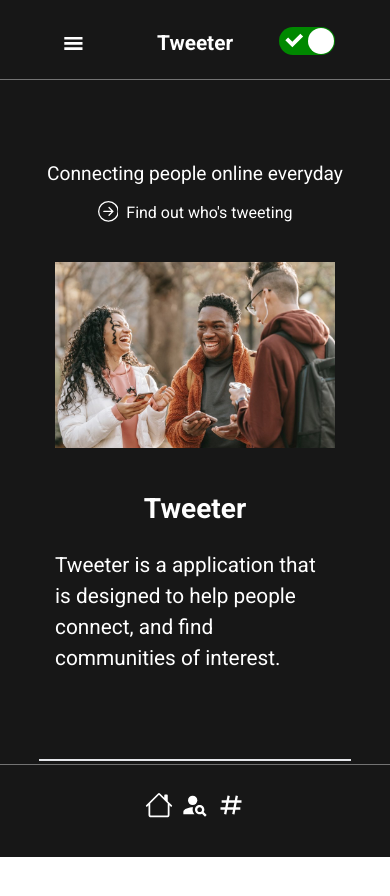
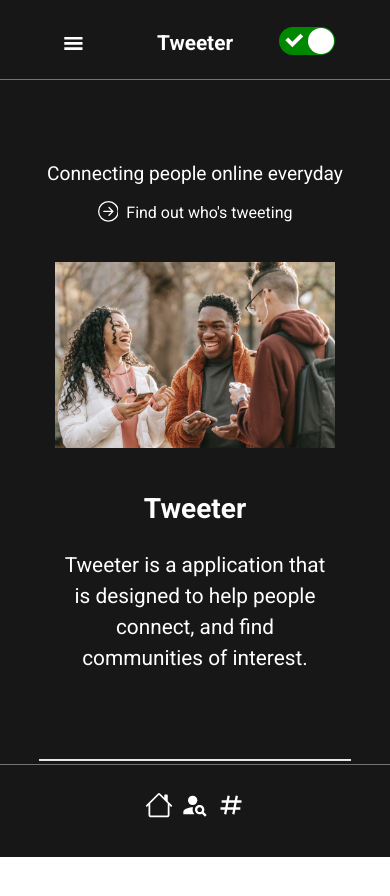
Before and after one commit to BrandonCarp/tweeter, a React (Create React App) app: page / in a window 390 px wide. Shown: the top 896 px of the page. Built offline with nearby package versions, Linux system fonts and the light colour scheme; a web font is replaced by a local one.

Commit message:
style update

```diff
--- a/src/Components/Home Page/Hero.tsx
+++ b/src/Components/Home Page/Hero.tsx
@@ -37,7 +37,7 @@ export const Hero = () => {
       />
       <div className=" mx-auto container relative flex  flex-col items-center justify-center">
         <h1 className="md:text-xl text-md font-bold">Tweeter</h1>
-          <p className=" p-5 text-baselg  md:px-[2.5rem]">
+        <p className=" text-center p-5 text-baselg md:mb-10  md:px-[2.5rem]">
           Tweeter is a application that is designed to help people connect,
           and find communities of interest.
         </p>
--- a/src/Components/MobileFooter.tsx
+++ b/src/Components/MobileFooter.tsx
@@ -12,7 +12,7 @@ export function MobileFooter() {
 
   return (
     <div className="">
-      <div className="md:mt-10 mb-20 md:mb-0  space-y-3 flex flex-col items-center md:items-start md:ml-[20%]  md:h-20">
+      <div className="mb-20 md:mt-10 md:mb-5  space-y-3 flex flex-col items-center md:items-start md:ml-[20%]  md:h-20">
         <div className="flex flex-col invisible md:visible  ">
           <h1 className="text-baselg font-bold">Tweeter</h1>
           <ul className=" flex space-x-5 text-sm ">
--- a/src/Components/Modal.tsx
+++ b/src/Components/Modal.tsx
@@ -43,7 +43,7 @@ export const Modal = (props: { closeModal: (e:  React.MouseEvent<HTMLButtonEleme
       initial={{ y: -150}}
       animate={{ y: 0}}
 
-      transition={{ease:"easeIn", duration: .3}}
+      transition={{ease:"easeIn", duration: .4}}
       id={theme} style={modal_styles}  className="" >
         <button onClick={props.closeModal} className="fixed top-2 left-2 ">
           <AiOutlineClose id={theme} className="text-[1.4rem]"/>
```
Lines whose indentation alone changed are shown as unchanged.
